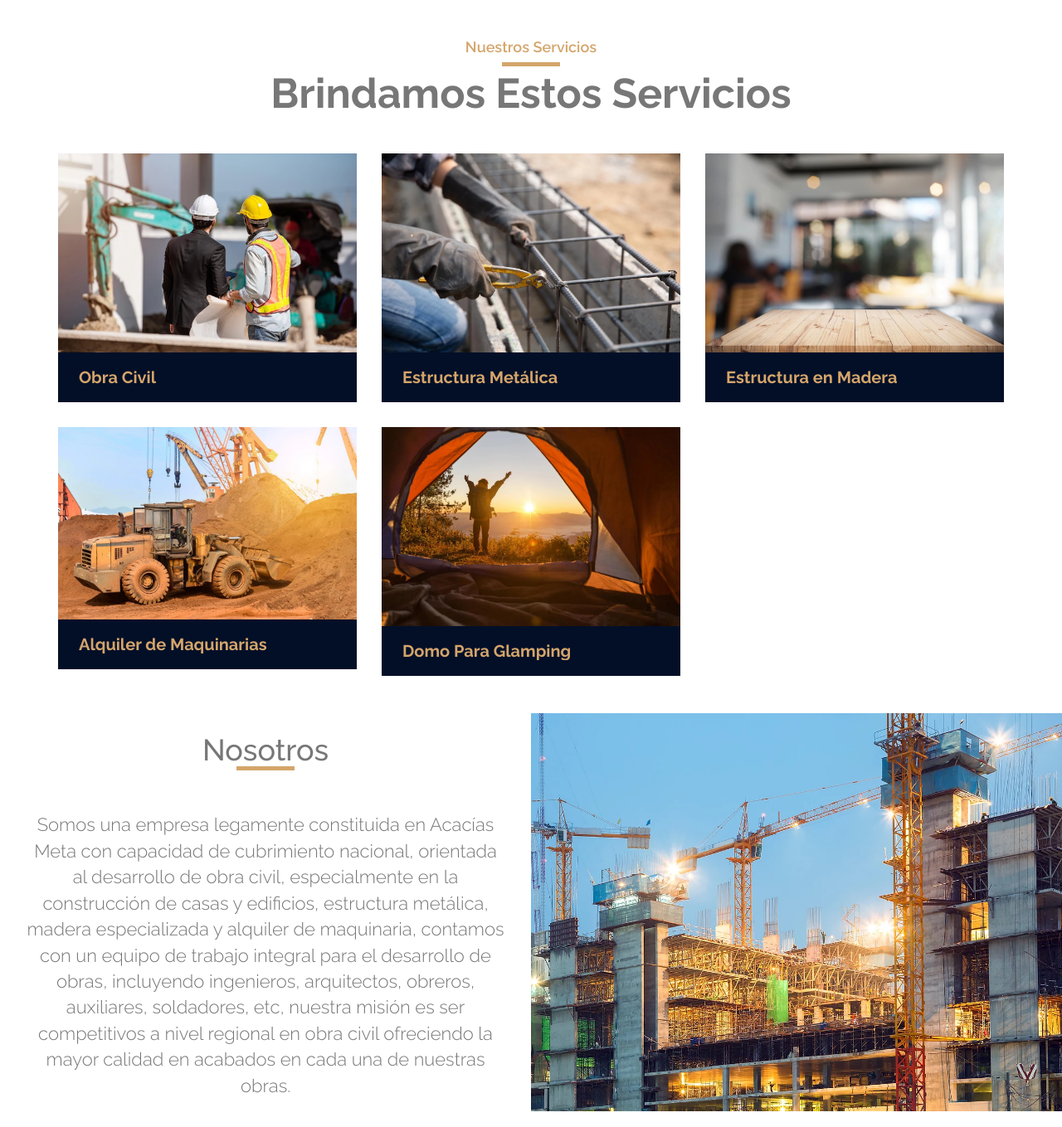
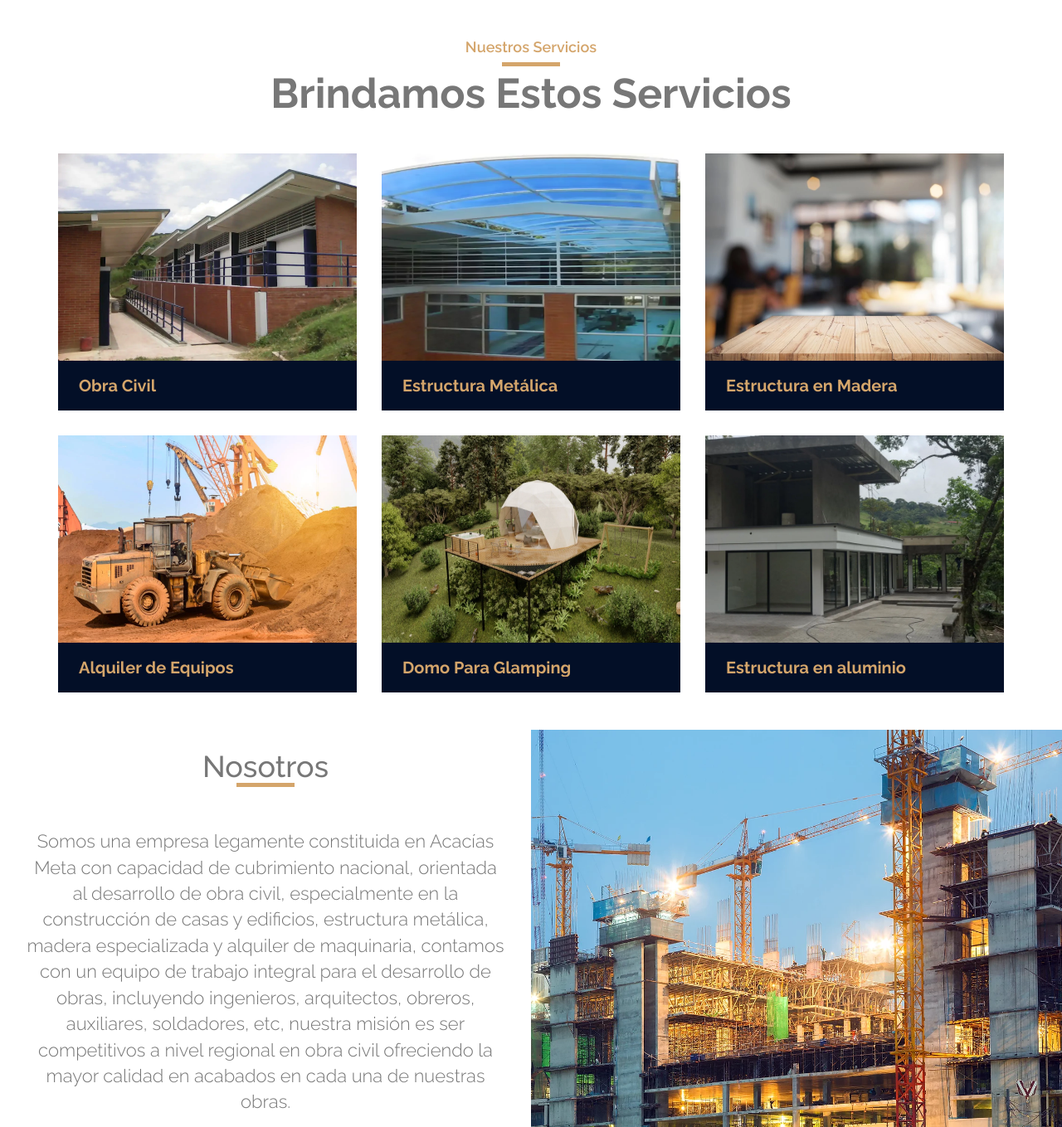
Before and after one commit to SantiagoRS26/ProinMad, a PHP site: page / in a window 1280 px wide. Shown: the part 801-2160 px from the top of the page at 83% size. Run offline with PHP 8.4, Linux system fonts and the light colour scheme; some libraries are stand-ins or nearby versions.

Commit message:
Cambios parciales

```diff
--- a/css/style.css
+++ b/css/style.css
@@ -30,6 +30,7 @@ a {
 /* Navigation */
 #menu {
 	padding: 20px;
+	background-color: #262626 !important;
 	transition: all 0.8s;
 }
 
@@ -150,7 +151,9 @@ header {
 	padding: 0;
 
 }
-
+#logoPrincipal{
+	height: 220px;
+}
 .intro video {
 	z-index: -1;
 	position: absolute;
@@ -211,7 +214,7 @@ header .intro-text {
 
 .service .service-img img {
 	width: 100%;
-	height: 100%;
+	height: 250px;
 }
 
 .service .service-overlay {
--- a/home.html
+++ b/home.html
@@ -56,8 +56,8 @@
         <div class="container">
           <div class="row">
             <div class="intro-text">
-              <h1>ProinMad</h1>
-              <p>Líderes En Calidad De Construcción E Infraestructura</p>
+              <img id="logoPrincipal" src="/media/logoProin.png" alt="Logo ProInMad">
+              <p>Ingeniería de obra civil, construcción, estructura metálica y de madera</p>
               <a href="#servicios" class="page-scroll">
                 <img src="/media/arrow.webp">
               </a>
@@ -135,13 +135,13 @@
                 <img src="/media/maquinaria.webp" alt="Image">
                 <div class="service-overlay">
                   <p>
-                    Alquilamos toda la maquinaria necesaria para realizar
-                    obra civil, herramienta menor, equipos básicos y maquinaria especializada
+                    Alquilamos todo el equipo necesaria para realizar
+                    obra civil, herramienta menor, equipos básicos y equipo especializada
                   </p>
                 </div>
               </div>
               <div class="service-text">
-                <h3>Alquiler de Maquinarias</h3>
+                <h3>Alquiler de Equipos</h3>
               </div>
             </div>
           </div>
@@ -158,6 +158,22 @@
               </div>
               <div class="service-text">
                 <h3>Domo Para Glamping</h3>
+              </div>
+            </div>
+          </div>
+          <div class="col-lg-4">
+            <div class="service-item">
+              <div class="service-img">
+                <img src="/media/estructuraAluminio.webp" alt="Image">
+                <div class="service-overlay">
+                  <p>
+                    Realizamos la estructura e instalación de domos tipo
+                    glamping.
+                  </p>
+                </div>
+              </div>
+              <div class="service-text">
+                <h3>Estructura en aluminio</h3>
               </div>
             </div>
           </div>
```
Also changed, not shown: js/main.js (+0 -32 lines), media/estructuraAluminio.webp (added), media/estructuraMetalica.webp, media/glamping.webp, media/obraCivil.webp.
